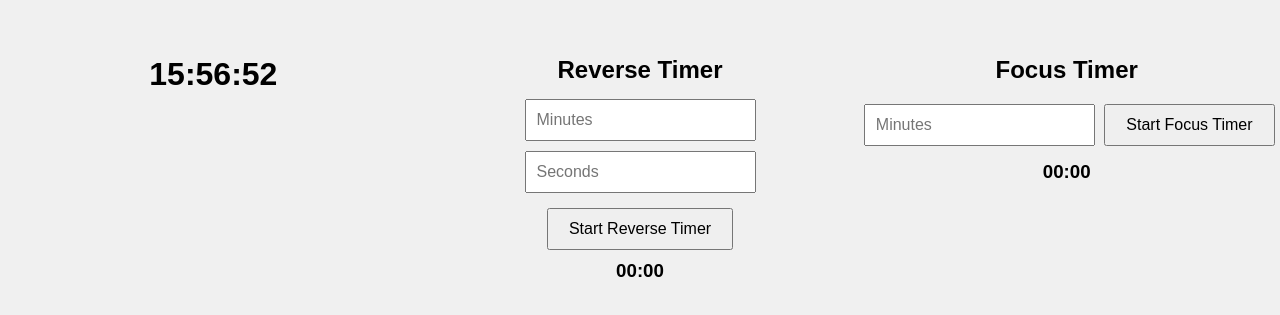
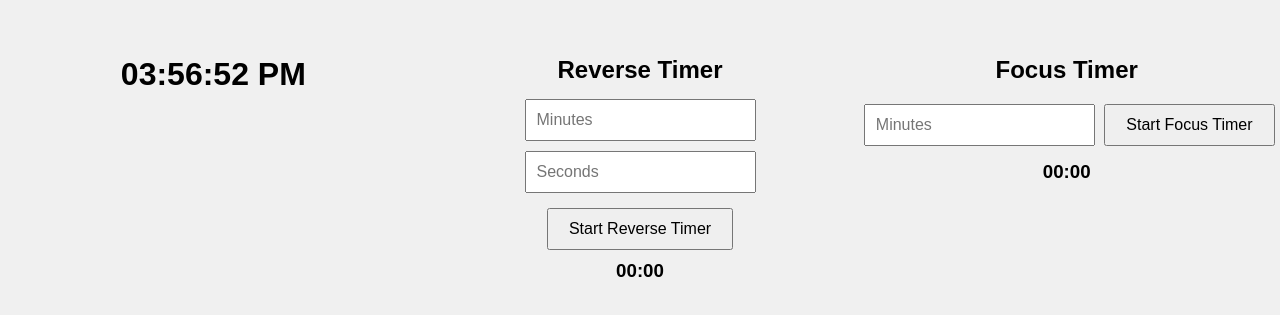
Before and after one commit to rohan44942/personal_clock, a plain HTML site: page index.html in a window 1280 px wide. Shown: the part 231-546 px from the top of the page. Drawn offline with Linux system fonts and the light colour scheme.

Commit message:
second commit

```diff
--- a/index.html
+++ b/index.html
@@ -9,7 +9,7 @@
 <body>
     <div class="container">
         <div class="clock">
-            <h1 id="time" onclick="showFullScreenClock()">00:00:00</h1>
+            <h1 id="time" onclick="showFullScreenClock()">00:00:00 AM</h1>
         </div>
         <div class="reverse-timer">
             <h2>Reverse Timer</h2>
@@ -26,7 +26,7 @@
         </div>
     </div>
     <div id="fullScreenClock" class="fullscreen-clock" onclick="hideFullScreenClock()">
-        <h1 id="fullScreenTime">00:00:00</h1>
+        <h1 id="fullScreenTime">00:00:00 AM</h1>
     </div>
     <script src="script.js"></script>
 </body>
--- a/script.js
+++ b/script.js
@@ -1,10 +1,17 @@
 function updateTime() {
     const now = new Date();
-    const hours = String(now.getHours()).padStart(2, '0');
+    let hours = now.getHours();
     const minutes = String(now.getMinutes()).padStart(2, '0');
     const seconds = String(now.getSeconds()).padStart(2, '0');
-    document.getElementById('time').textContent = `${hours}:${minutes}:${seconds}`;
-    document.getElementById('fullScreenTime').textContent = `${hours}:${minutes}:${seconds}`;
+    const ampm = hours >= 12 ? 'PM' : 'AM';
+
+    hours = hours % 12;
+    hours = hours ? hours : 12; // the hour '0' should be '12'
+    const formattedHours = String(hours).padStart(2, '0');
+
+    const timeString = `${formattedHours}:${minutes}:${seconds} ${ampm}`;
+    document.getElementById('time').textContent = timeString;
+    document.getElementById('fullScreenTime').textContent = timeString;
 }
 
 setInterval(updateTime, 1000);
--- a/styles.css
+++ b/styles.css
@@ -53,6 +53,7 @@ button {
     left: 0;
     width: 100%;
     height: 100%;
+
     background-color: black;
     color: white;
     justify-content: center;
@@ -65,3 +66,9 @@ button {
 .fullscreen-clock.active {
     display: flex;
 }
+
+.fullscreen-clock h1 {
+    font-size: calc(10vw + 10vh);
+    font-weight: bold;
+
+}
```
